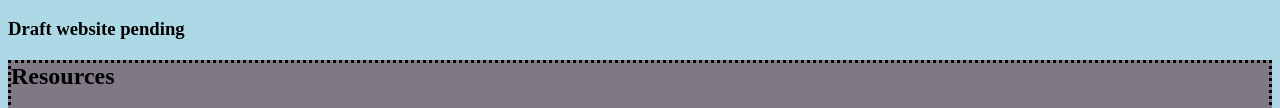
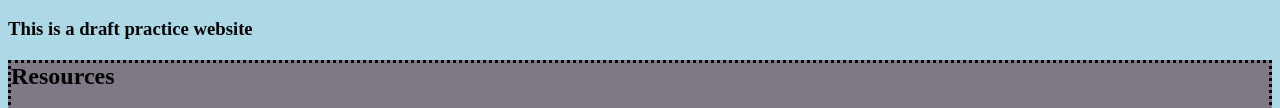
Before and after one commit to thundercaste/oracle, a plain HTML site: page index.html in a window 1280 px wide. Shown: the part 274-382 px from the top of the page. Drawn offline with Linux system fonts and the light colour scheme.

Commit message:
changed language for draft practice

```diff
--- a/index.html
+++ b/index.html
@@ -21,7 +21,7 @@
 
         Seniors are especially at risk. People over 65 were more likely to share false or misleading content on Facebook during the 2016 presidential campaign, according to one study from researchers at Princeton and New York University. Older adults were also exposed to more misinformation on Twitter during that election.
         </h1>
-        <h3>Draft website pending</h3>
+        <h3>This is a draft practice website</h3>
 
     </div>
     <div>
```
